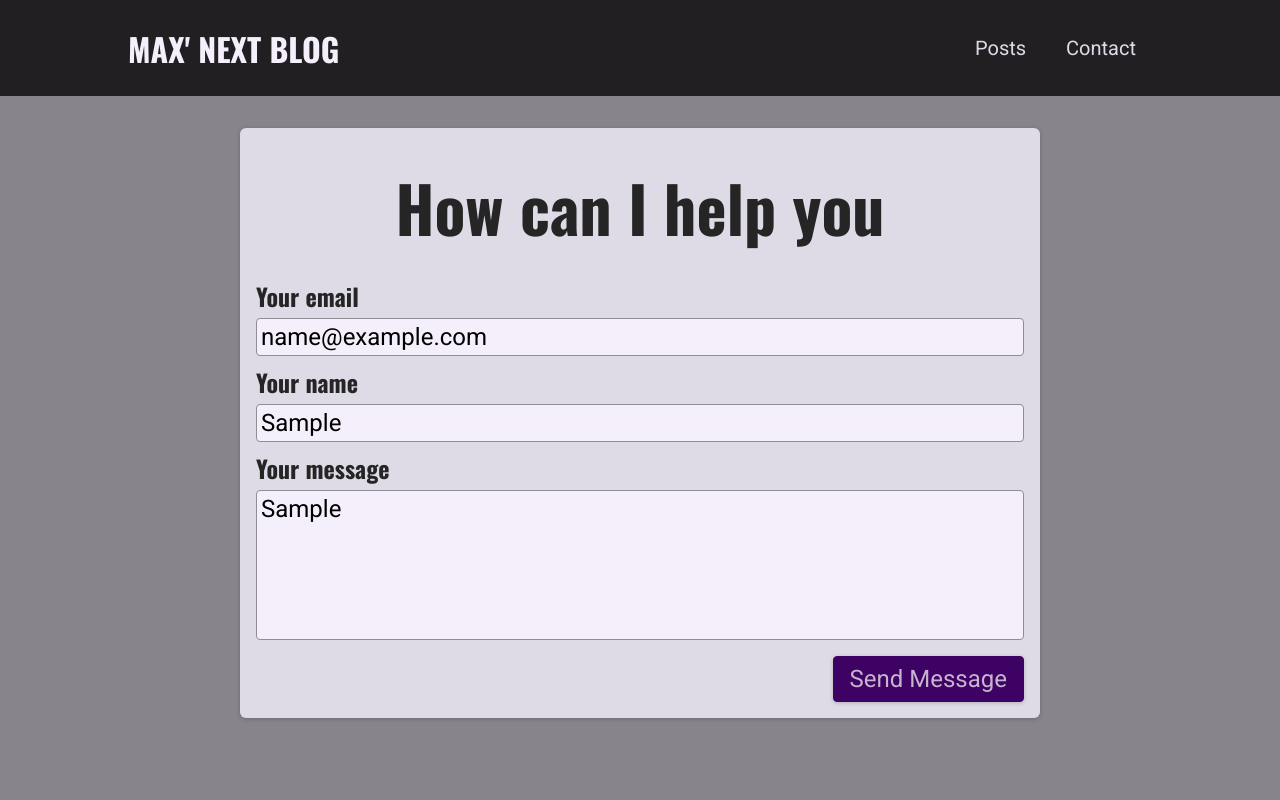
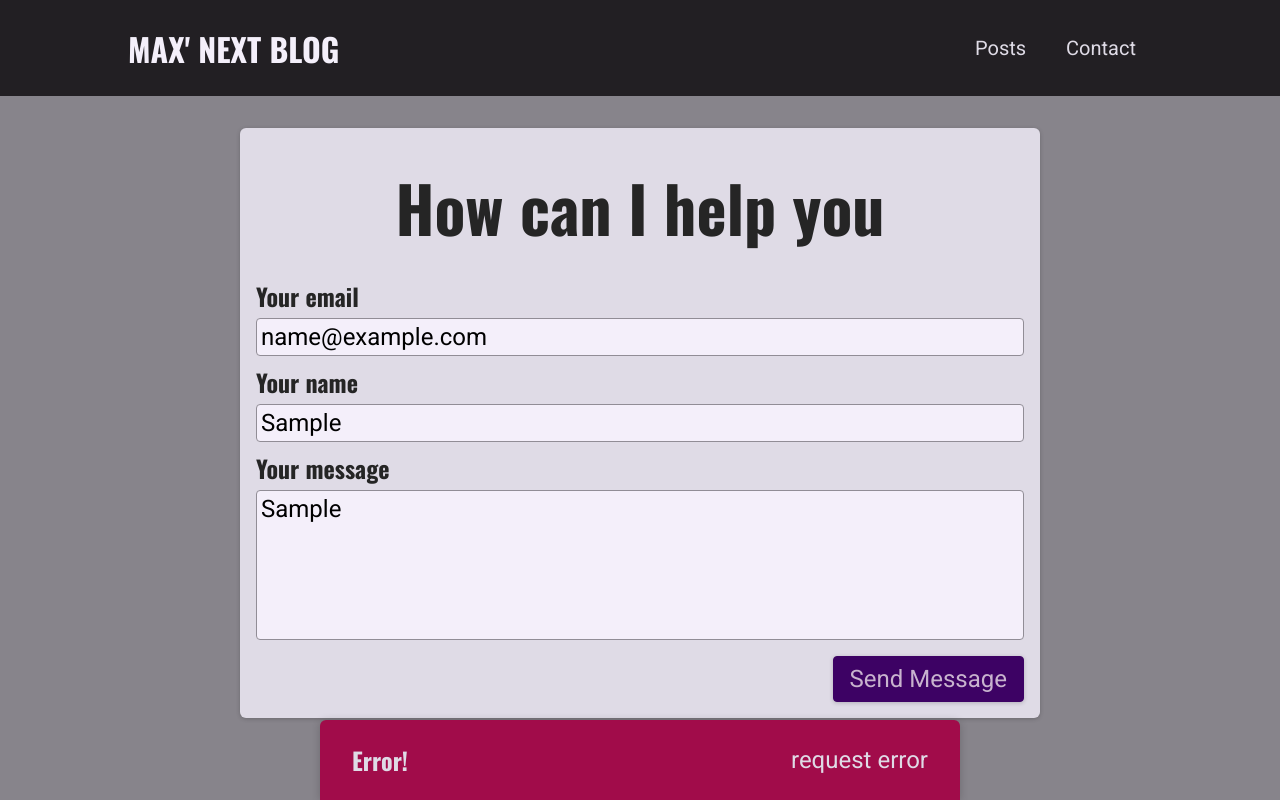
Before and after one commit to ivocardozo/NextjsBlog, a Next.js app: page /contact in a window 1280 px wide. Both pictures are taken after typing "name@example.com", "Sample", "Sample" into the empty fields and a click on the button "Send Message". Built offline with nearby package versions, Linux system fonts and the light colour scheme; no server answers; the database is empty.

Commit message:
Adding UI feedback with notifications

```diff
--- a/components/contact/contact-form.js
+++ b/components/contact/contact-form.js
@@ -1,27 +1,83 @@
-import React, { useState } from 'react'
+import React, { useState, useEffect } from 'react'
 
 import classes from './contact-form.module.css'
+import Notification from '../ui/notification'
+
+async function sendContactData(contactDetails) {
+    const response = await fetch('/api/contact', {
+        method: 'POST',
+        body: JSON.stringify(contactDetails),
+        headers: {
+            'Content-Type': 'application/json'
+        }
+    })
+
+    const data = await response.json()
+
+    if(!response.ok) {
+        throw new Error(data.message || 'something went wrong!')
+    }
+}
 
 const ContactForm = () => {
     const [enteredEmail, setEnteredEmail] = useState()
     const [enteredName, setEnteredName] = useState()
     const [enteredMessage, setEnteredMessage] = useState()
+    const [requestStatus, setRequestStatus] = useState()// pending, success, error
+    const [requestError, setRequestError] = useState()
 
-    const sendMessageHandler = event => {
+    useEffect(()=> {
+        if(requestStatus === 'success' || requestStatus == 'error') {
+            const timer = setTimeout(() => {
+                setRequestStatus(null)
+                setRequestError(null)
+            }, 3000)
+            return () => clearTimeout(timer)
+        }
+    }, [requestStatus])
+
+    const sendMessageHandler = async event => {
         event.preventDefault()
 
-        fetch('/api/contact', {
-            method: 'POST',
-            body: JSON.stringify({
+        setRequestStatus('pending')
+        try {
+            await sendContactData({
                 email: enteredEmail,
                 name: enteredName,
                 message: enteredMessage
-            }),
-            headers: {
-                'Content-Type': 'application/json'
-            }
-        })
+            })
+            setRequestStatus('success')
+            setEnteredMessage('')
+            setEnteredEmail('')
+            setEnteredName('')
+        } catch(error) {
+            setRequestError(error.message)
+            setRequestStatus('error')
+        }
     }
+    let notification
+    if(requestStatus === 'pending') {
+        notification = {
+            status: 'pending',
+            title: 'sending message...',
+            message: 'Your message is on its way'
+        }
+    }
+    if(requestStatus === 'success') {
+        notification = {
+            status: 'success',
+            title: 'Success!',
+            message: 'Message sent successfully'
+        }
+    }
+    if(requestStatus === 'error') {
+        notification = {
+            status: 'error',
+            title: 'Error!',
+            message: 'request error'
+        }
+    }
+
   return (
     <section className={classes.contact}>
       <h1>How can I help you</h1>
@@ -60,6 +116,13 @@
             <button>Send Message</button>
         </div>
       </form>
+      {notification && (
+        <Notification
+            status={notification.status}
+            title={notification.title}
+            message={notification.message}
+        />
+      )}
     </section>
   )
 }
--- /dev/null
+++ b/components/ui/notification.js
@@ -0,0 +1,28 @@
+import ReactDOM from 'react-dom';
+
+import classes from './notification.module.css';
+
+function Notification(props) {
+  const { title, message, status } = props;
+
+  let statusClasses = '';
+
+  if (status === 'success') {
+    statusClasses = classes.success;
+  }
+
+  if (status === 'error') {
+    statusClasses = classes.error;
+  }
+
+  const cssClasses = `${classes.notification} ${statusClasses}`;
+
+  return (
+    <div className={cssClasses}>
+      <h2>{title}</h2>
+      <p>{message}</p>
+    </div>
+  );
+}
+
+export default Notification;
--- /dev/null
+++ b/components/ui/notification.module.css
@@ -0,0 +1,43 @@
+.notification {
+    display: flex;
+    justify-content: space-between;
+    align-items: center;
+    color: var(--color-grey-100);
+    background-color: var(--color-grey-800);
+    padding: 0 var(--size-8);
+    box-shadow: 0 1px 8px rgba(0, 0, 0, 0.2);
+    position: fixed;
+    height: 5rem;
+    bottom: 0;
+    width: 100%;
+    left: 0;
+    border-top-right-radius: 0;
+    border-top-left-radius: 0;
+  }
+
+  .notification h2 {
+    font-size: var(--size-6);
+    margin: 0;
+  }
+
+  .notification p {
+    margin: 0;
+  }
+
+  .success {
+    background-color: var(--color-success-500);
+    color: var(--color-grey-800);
+  }
+
+  .error {
+    background-color: var(--color-error-500);
+  }
+
+  @media (min-width: 768px) {
+    .notification {
+      width: 40rem;
+      left: calc(50% - 20rem);
+      border-top-right-radius: 6px;
+      border-top-left-radius: 6px;
+    }
+  }
```
